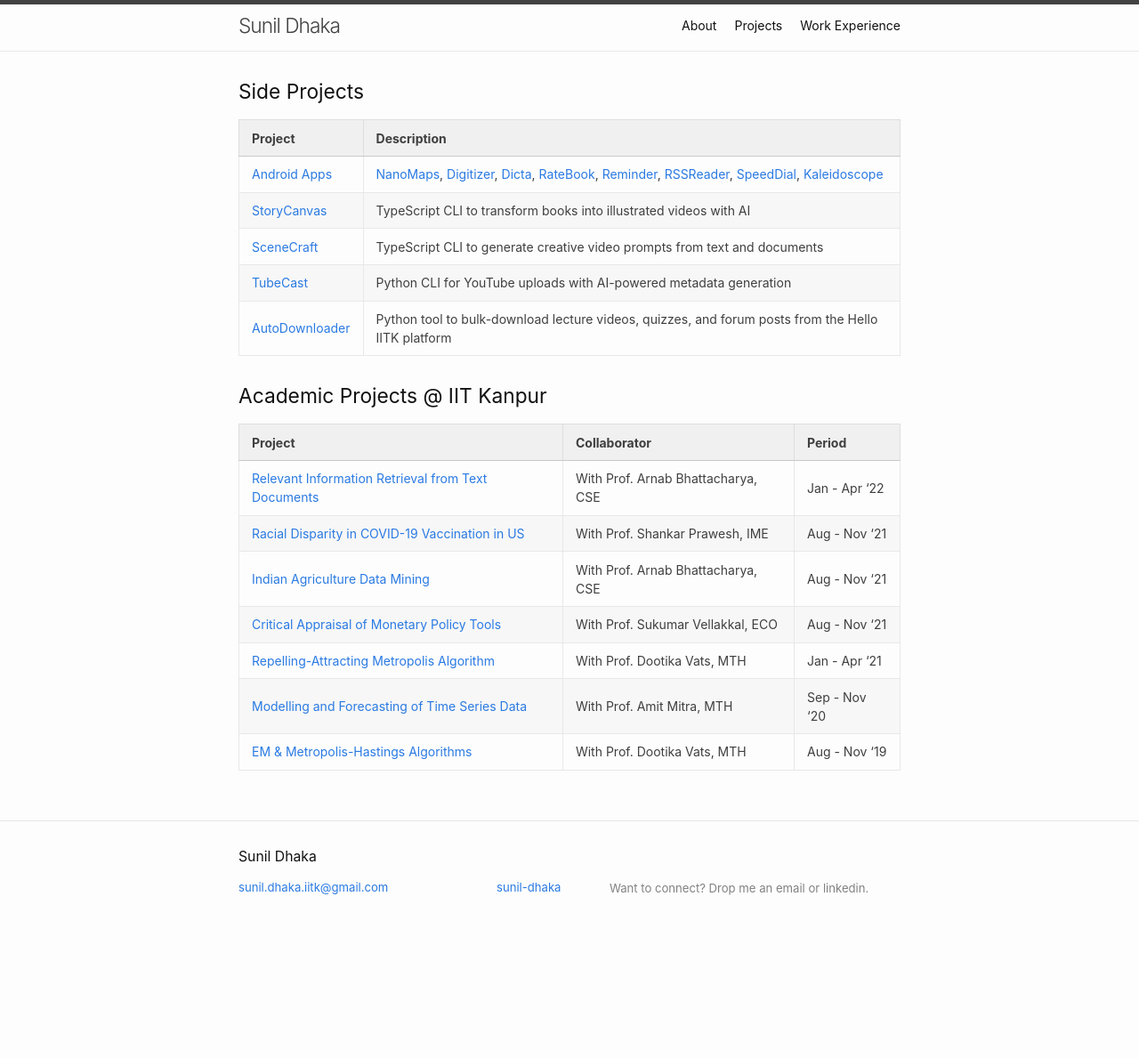
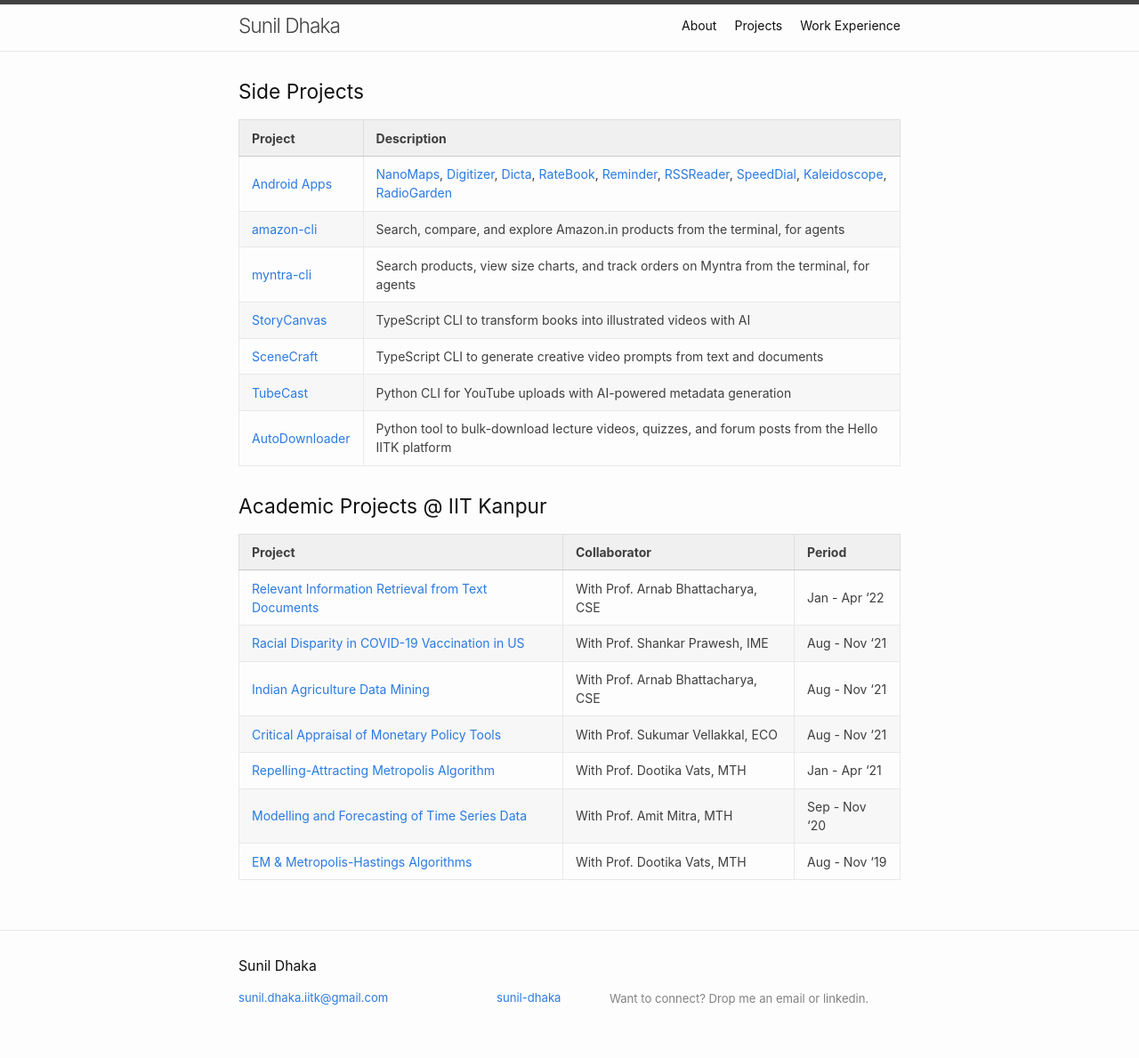
Before and after one commit to sunil-dhaka/sunil-dhaka.github.io, a Jekyll site: the page built from project.md, in a window 1280 px wide. Shown: the whole page at 89% size. Built offline with Jekyll 4.4.1, drawn with Linux system fonts in a browser that asks for light colours; before the commit the page ends 1066 px from its top, so only the background shows below that.

Commit message:
Add new blog post on building CLIs for product research, featuring dedicated tools for Amazon and Myntra

```diff
--- a/project.md
+++ b/project.md
@@ -8,7 +8,9 @@ permalink: /projects/
 
 | Project | Description |
 |:--------|:------------|
-| [Android Apps](https://github.com/sunil-dhaka) | [NanoMaps](https://github.com/sunil-dhaka/NanoMaps), [Digitizer](https://github.com/sunil-dhaka/Digitizer), [Dicta](https://github.com/sunil-dhaka/Dicta), [RateBook](https://github.com/sunil-dhaka/RateBook), [Reminder](https://github.com/sunil-dhaka/Reminder), [RSSReader](https://github.com/sunil-dhaka/RSSReader), [SpeedDial](https://github.com/sunil-dhaka/SpeedDial), [Kaleidoscope](https://github.com/sunil-dhaka/Kaleidoscope) |
+| [Android Apps](https://github.com/sunil-dhaka) | [NanoMaps](https://github.com/sunil-dhaka/NanoMaps), [Digitizer](https://github.com/sunil-dhaka/Digitizer), [Dicta](https://github.com/sunil-dhaka/Dicta), [RateBook](https://github.com/sunil-dhaka/RateBook), [Reminder](https://github.com/sunil-dhaka/Reminder), [RSSReader](https://github.com/sunil-dhaka/RSSReader), [SpeedDial](https://github.com/sunil-dhaka/SpeedDial), [Kaleidoscope](https://github.com/sunil-dhaka/Kaleidoscope), [RadioGarden](https://github.com/sunil-dhaka/RadioGarden) |
+| [amazon-cli](https://github.com/sunil-dhaka/amazon-cli) | Search, compare, and explore Amazon.in products from the terminal, for agents |
+| [myntra-cli](https://github.com/sunil-dhaka/myntra-cli) | Search products, view size charts, and track orders on Myntra from the terminal, for agents |
 | [StoryCanvas](https://github.com/sunil-dhaka/storycanvas) | TypeScript CLI to transform books into illustrated videos with AI |
 | [SceneCraft](https://github.com/sunil-dhaka/scenecraft) | TypeScript CLI to generate creative video prompts from text and documents |
 | [TubeCast](https://github.com/sunil-dhaka/tubecast) | Python CLI for YouTube uploads with AI-powered metadata generation |
```
Also changed, not shown: _posts/2025-07-19-feature-scaling-when-and-why.md (+2 -2 lines), _posts/2025-11-15-gitting-with-multiple-branches-and-publishing-packages.md (+1 -1 lines), _posts/2026-01-29-ffmpeg-creative-powerhouse.md (+1 -1 lines), _posts/2026-01-29-try-experiment-directory-manager.md (+1 -1 lines), _posts/2026-03-05-dont-make-me-talk-to-your-chatbot.md (+2 -2 lines), _posts/2026-03-20-building-clis-for-product-research.md (added, +23 -0 lines), assets/images/amazon-myntra-cli.svg (added).
